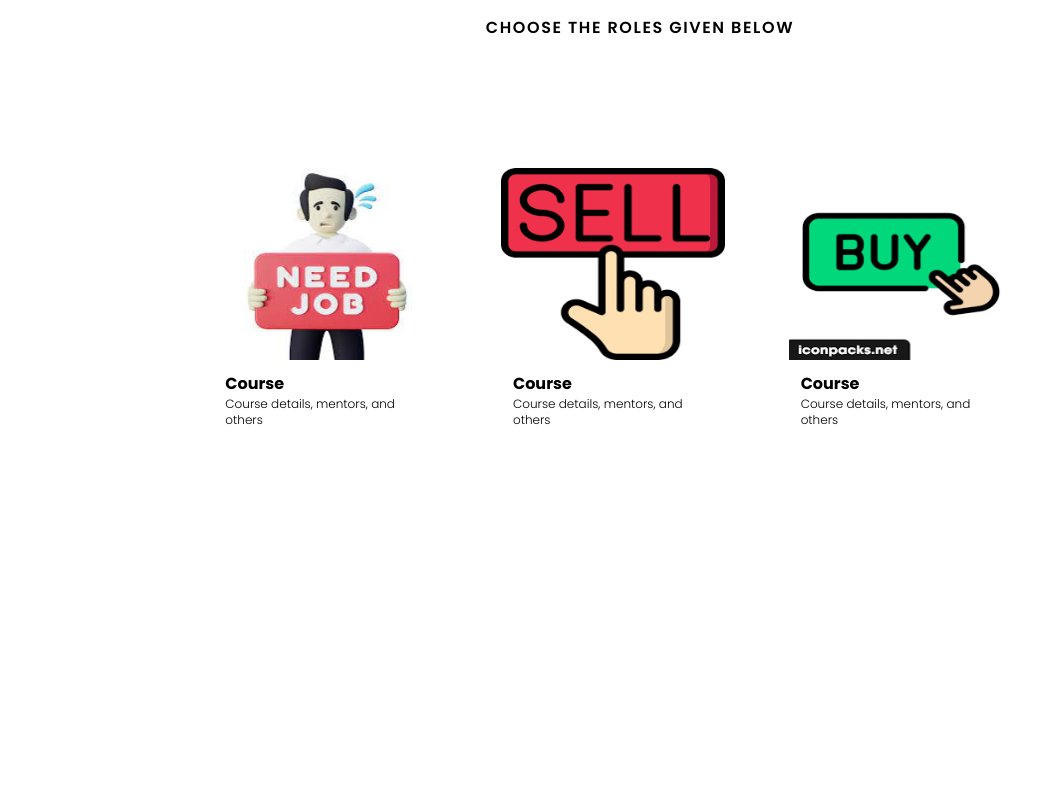
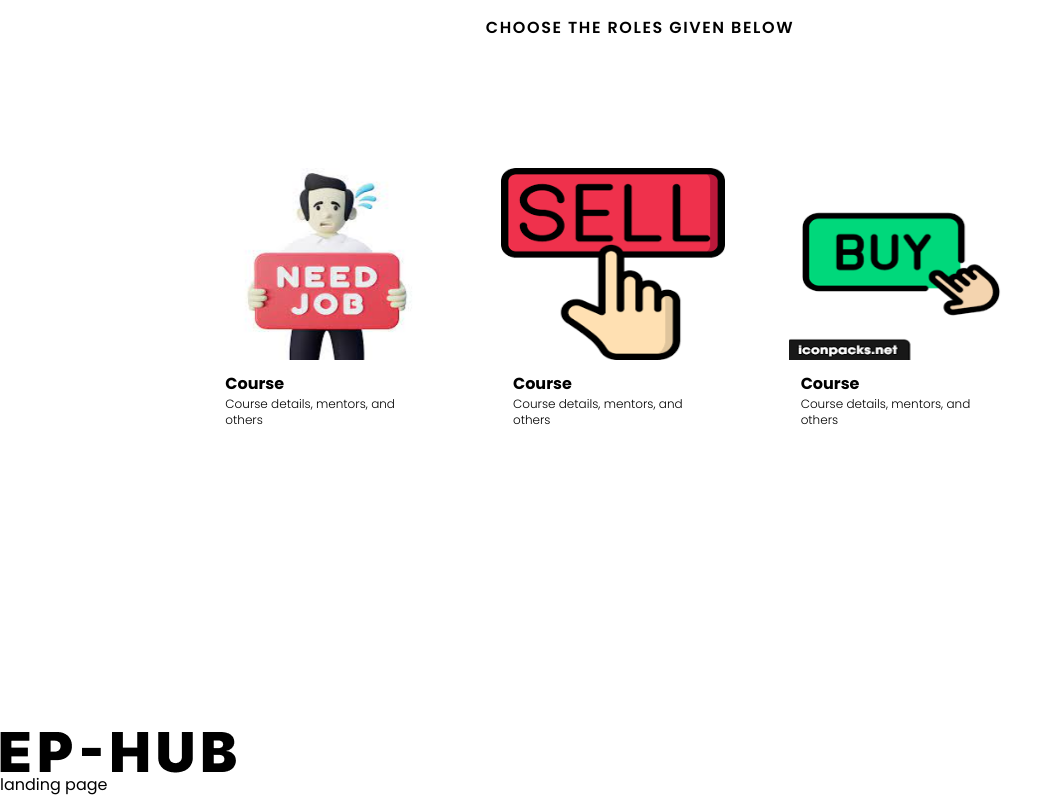
Before and after one commit to ElzaAnnThomas/EP-HUB-Frontend, a React (Vite) app: page / in a window 1280 px wide. Shown: the part 1194-1991 px from the top of the page, without its empty margins (0-1063 px from the left). Before the commit the page ends 1926 px from the top, so only its background shows below. Built offline with nearby package versions, Linux system fonts and the light colour scheme.

Commit message:
searchbar ongoing

```diff
--- /dev/null
+++ b/src/Components/SearchBar.jsx
@@ -0,0 +1,12 @@
+import { useState } from "react"
+import logo from '../assets/Ep-Hub.png'
+
+const SearchBar = () => {
+  return (
+    <div>
+        <img src={logo} alt="" />
+    </div>
+  )
+}
+
+export default SearchBar
--- a/src/Pages/HomePage.jsx
+++ b/src/Pages/HomePage.jsx
@@ -4,6 +4,7 @@ import Roles from "../Components/Roles"
 // import bgImage from '../assets/bg-image.webp'
 
 import '../Styles/HomePage.css'
+import LandingPage from "./LandingPage"
 
 const HomePage = () => {
   return (
@@ -11,6 +12,7 @@ const HomePage = () => {
       <Navbar/>
       <AboutUs/>
       <Roles/>
+      <LandingPage/>
     </div>
   )
 }
--- /dev/null
+++ b/src/Pages/LandingPage.jsx
@@ -0,0 +1,14 @@
+
+import SearchBar from "../Components/SearchBar"
+
+
+const LandingPage = () => {
+  return (
+    <div>
+        <SearchBar/>
+        landing page
+    </div>
+  )
+}
+
+export default LandingPage
```
